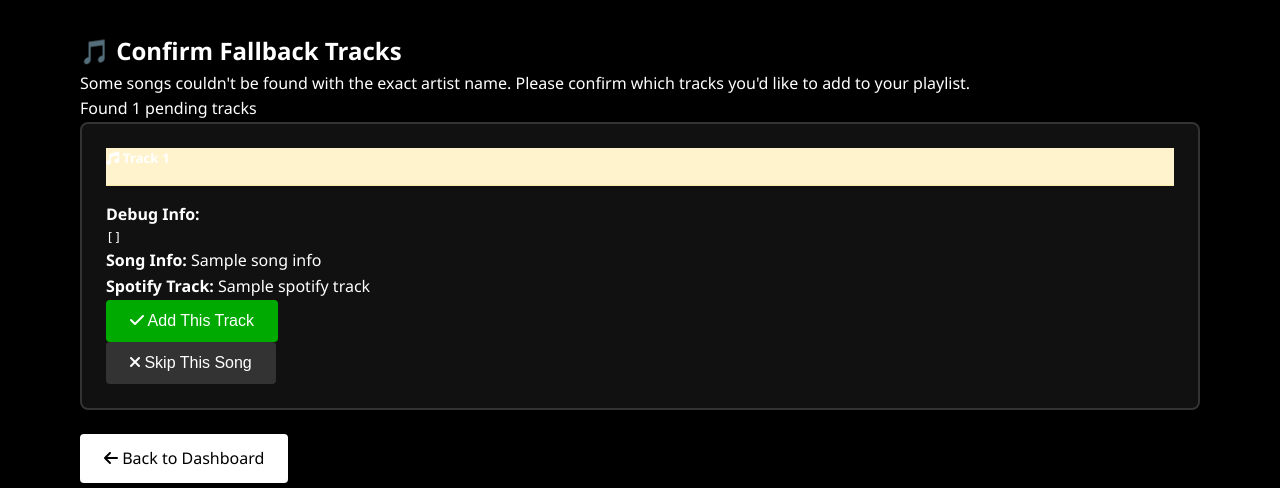
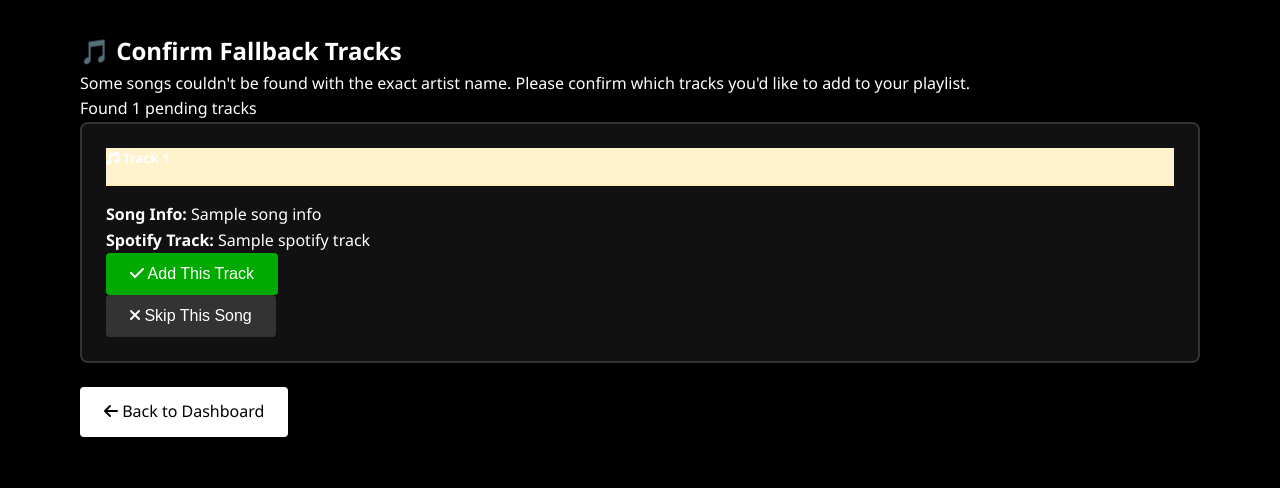
Before and after one commit to gorantlasadwik/sync-tunes, a Flask app: template templates/confirm_fallback_tracks.html in a window 1280 px wide. Shown: the part 85-573 px from the top of the page. Run offline with Flask 3, Linux system fonts and the light colour scheme; the template is opened without the code that fills it: most values are stand-ins (such as "Sample title", 1, 10 or a date in 2020).

Commit message:
CLEANUP: Remove debug info from confirm_fallback_tracks template
ISSUE: Template was showing raw JSON debug data to users

FIXES:
- Removed 'Debug Info:' section that displayed track_data as JSON
- Removed <pre>{{ track_data | tojson(indent=2) }}</pre> debug output

RESULT: Clean, professional fallback tracks confirmation page without technical debug data

```diff
--- a/templates/confirm_fallback_tracks.html
+++ b/templates/confirm_fallback_tracks.html
@@ -22,9 +22,6 @@
                         </h5>
                     </div>
                     <div class="card-body">
-                        <p><strong>Debug Info:</strong></p>
-                        <pre>{{ track_data | tojson(indent=2) }}</pre>
-
                         <!-- Handle both old and new data structures -->
                         {% if track_data.get('song_info') %}
                             <p><strong>Song Info:</strong> {{ track_data['song_info'].get('title', 'No title') }}</p>
```
